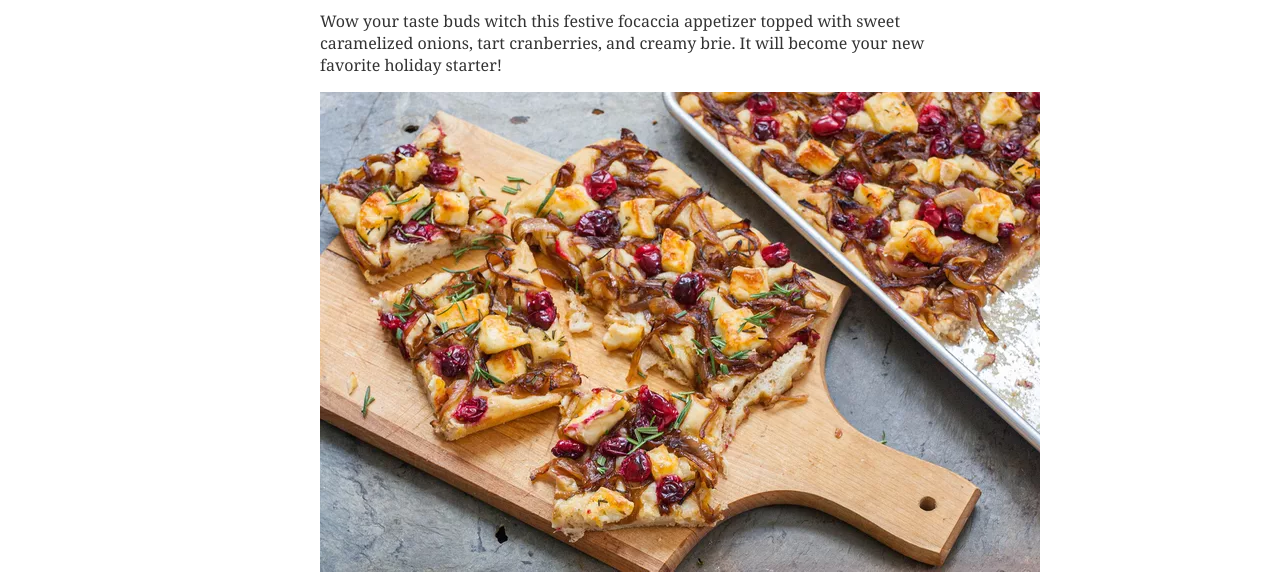
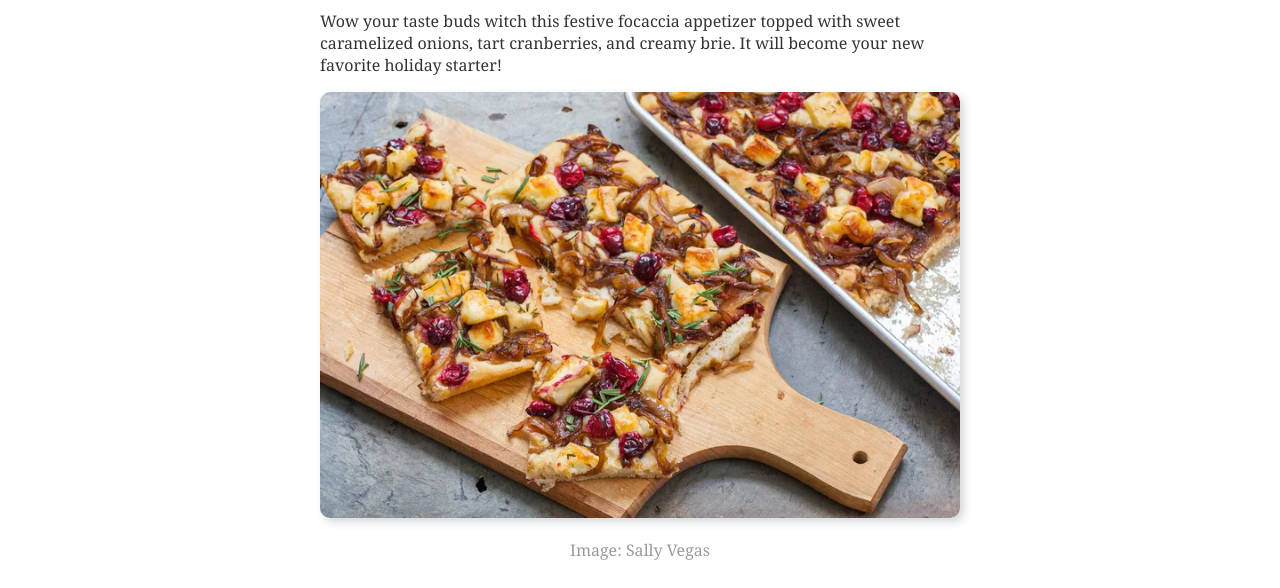
Before and after one commit to ArCalamusa/Esercizio02, a plain HTML site: page index.html in a window 1280 px wide. Shown: the part 364-952 px from the top of the page. Drawn offline with Linux system fonts and the light colour scheme.

Commit message:
Update style.css

```diff
--- a/style.css
+++ b/style.css
@@ -19,6 +19,14 @@ h1 {
     width: 50%;
     text-align: left;
     margin: auto;
+}
+
+.content img {
+    width: 100%;
+    border-radius: 10px;
+    -webkit-box-shadow: 4px 4px 8px 0 rgba(34, 60, 80, 0.2);
+    -moz-box-shadow: 4px 4px 8px 0 rgba(34, 60, 80, 0.2);
+    box-shadow: 4px 4px 8px 0 rgba(34, 60, 80, 0.2);
 }
 
 #author {
```
